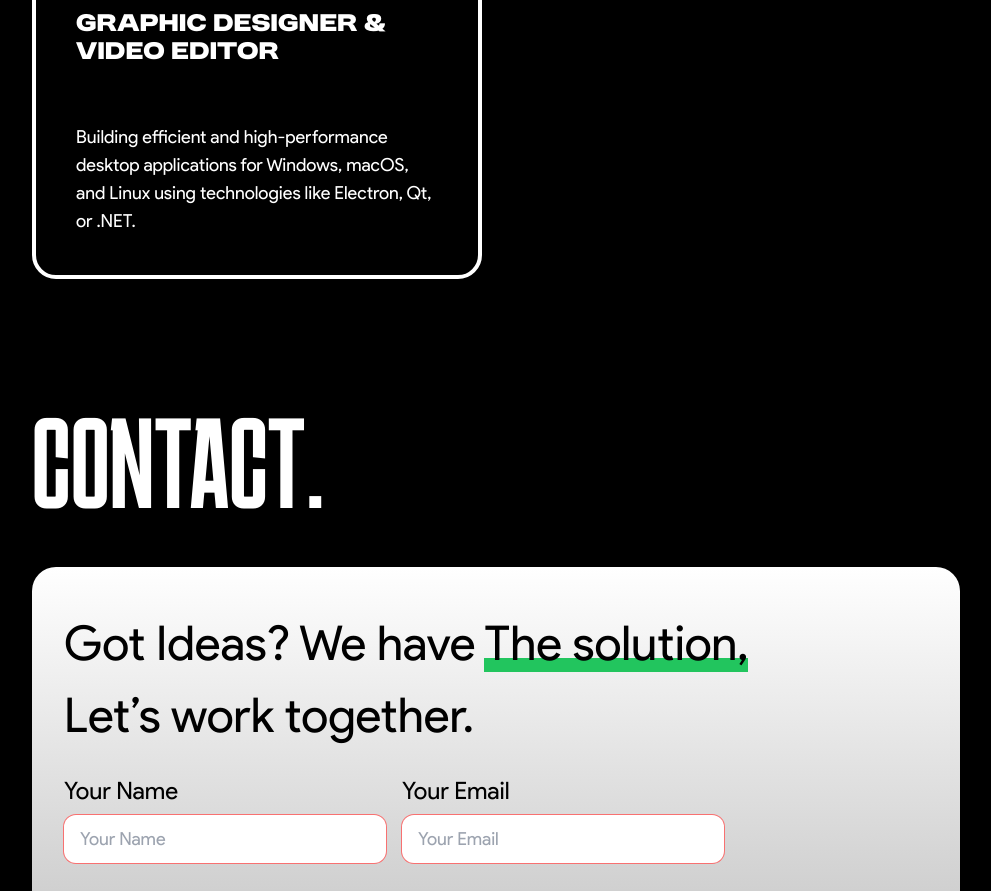
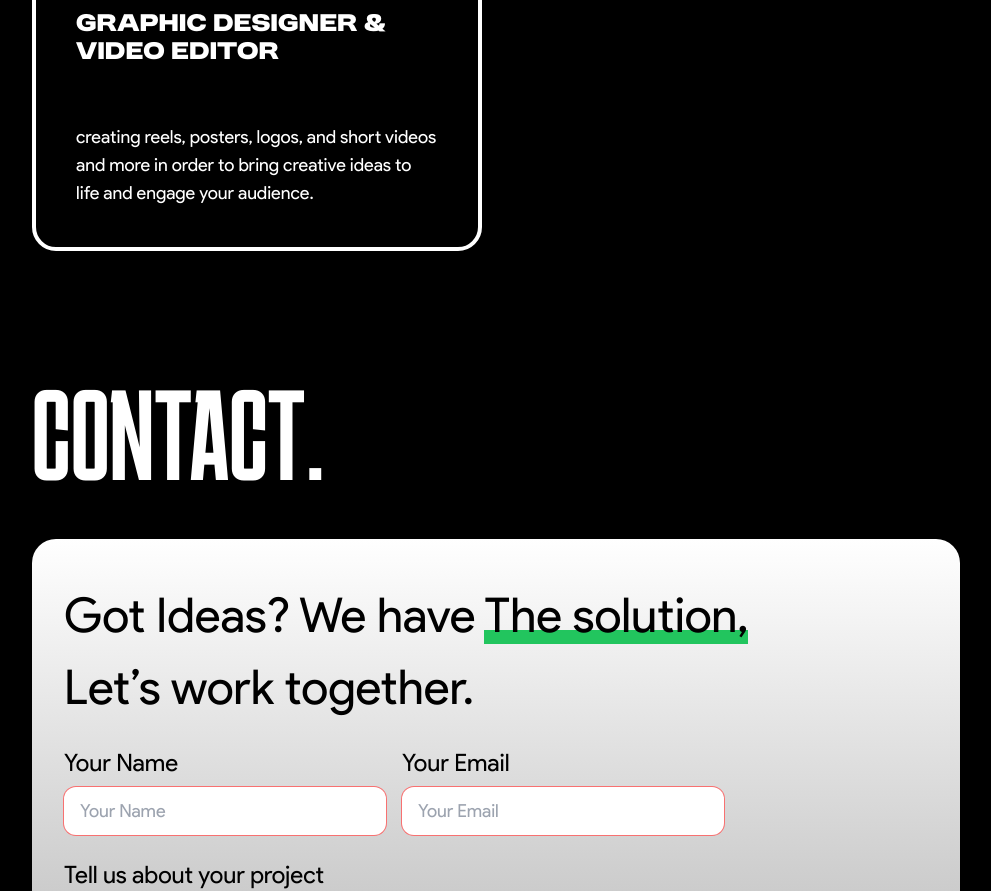
Before and after one commit to ouss2022aich/ouss-portfolio-v2, a React (Vite) app: page / in a window 1280 px wide. Shown: the part 5500-6391 px from the top of the page, without its empty margins (144-1135 px from the left). Built offline with nearby package versions, Linux system fonts and the light colour scheme.

Commit message:
elevnth commit portfolio

```diff
--- a/src/App.tsx
+++ b/src/App.tsx
@@ -425,7 +425,7 @@ function App() {
             <OussService imgIndex={3} icon={backendIcon} title='Back-End Development' content='Developing robust, secure, and scalable server-side solutions to power your applications.' />
             <OussService imgIndex={4} icon={apiIcon} title='API Development' content='Creating RESTful and GraphQL APIs for seamless integration with third-party services and systems.' />
             <OussService imgIndex={5} icon={mobileIcon} title='Mobile Application Development' content='Delivering cross-platform mobile applications with sleek designs and smooth functionality using frameworks like Flutter or React Native.' />
-            <OussService imgIndex={6} icon={graphicIcon} title='Graphic Designer & Video Editor' content='Building efficient and high-performance desktop applications for Windows, macOS, and Linux using technologies like Electron, Qt, or .NET.' />
+            <OussService imgIndex={6} icon={graphicIcon} title='Graphic Designer & Video Editor' content='creating reels, posters, logos, and short videos and more in order to bring creative ideas to life and engage your audience.' />
 
 
           </OussSection>
```
